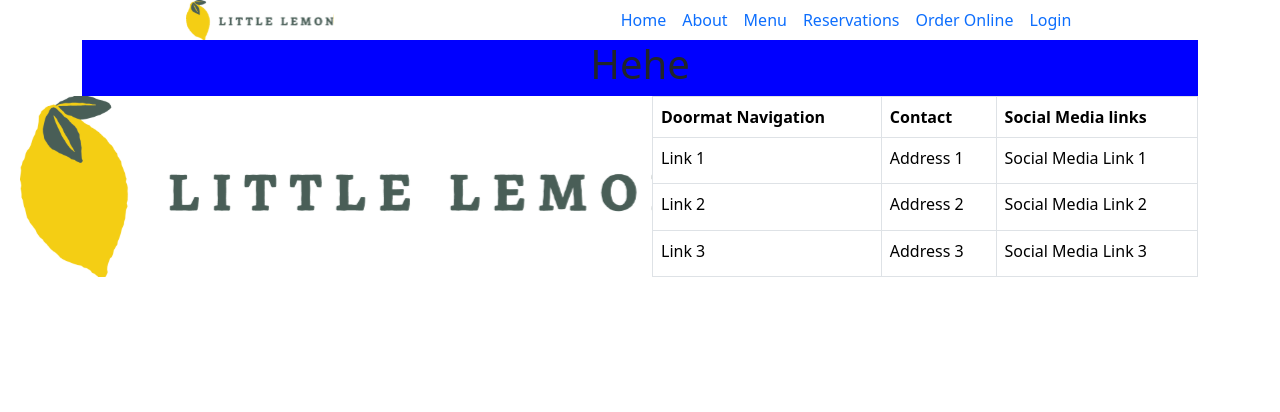
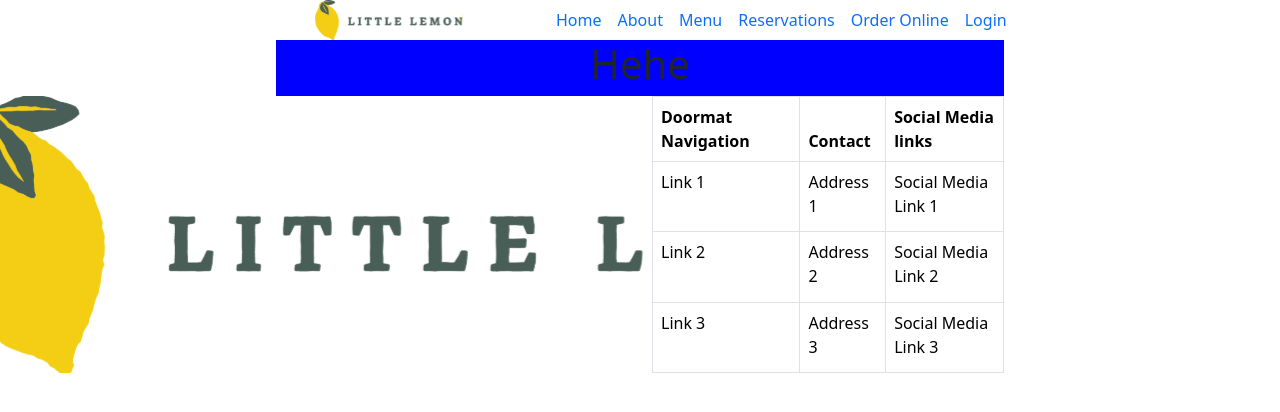
Before and after one commit to TasosTsiam/Capstone-App, a React (Create React App) app in the folder little-lemon/: page / in a window 1280 px wide. Shown: the top 412 px of the page. Built offline with nearby package versions, Linux system fonts and the light colour scheme.

Commit message:
Enough for today's attempts

```diff
--- a/little-lemon/src/App.js
+++ b/little-lemon/src/App.js
@@ -9,7 +9,7 @@
 function App() {
   return (
     <>
-      <div className="container" style = {{height:"100vh"}}>
+      <div className="container">
         <div className="row">
           <div className="col-lg-4 col-md-6 col-sm-12">
             <Header />
--- a/little-lemon/src/mycss/style.css
+++ b/little-lemon/src/mycss/style.css
@@ -4,6 +4,19 @@
 
 body {
   height: 100%;
+  display: flex;
+  flex-direction: column;
+  align-items: center;
+}
+
+header {
+  height: 100%;
+}
+header a {
+  display: flex;
+}
+header a img {
+  align-self: center;
 }
 
 .nav_container {
--- a/little-lemon/src/myscss/style.scss
+++ b/little-lemon/src/myscss/style.scss
@@ -4,6 +4,22 @@
 
 body {
     height: 100%;
+    display: flex;
+    flex-direction: column;
+    align-items: center;
+}
+
+header {
+    height: 100%;
+
+    a {
+        display: flex;
+
+
+        img {
+            align-self: center;
+        }
+    }
 }
 
 .nav_container {
```
Also changed, not shown: 1 other file (tests, documents, lock files or other folders).
